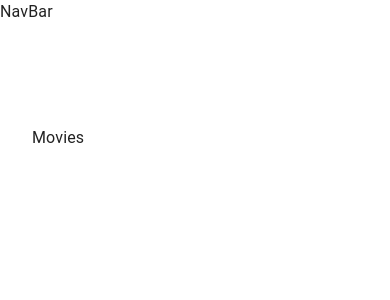
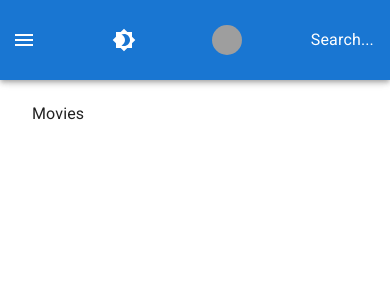
Before and after one commit to Clio18/Filmpire-MUI, a React (Create React App) app: page / in a window 390 px wide. Shown: the top 300 px of the page. Built offline with nearby package versions, Linux system fonts and the light colour scheme; grey boxes are pictures that could not be loaded.

Commit message:
NavBar was implemented (createTheme, makeStyles, useTheme, useStyles, mui)

```diff
--- a/package.json
+++ b/package.json
@@ -9,6 +9,7 @@
     "@material-ui/styles": "^4.11.5",
     "@mui/icons-material": "^5.10.3",
     "@mui/material": "^5.10.3",
+    "@mui/styles": "^5.10.3",
     "@reduxjs/toolkit": "^1.8.5",
     "@testing-library/jest-dom": "^5.16.5",
     "@testing-library/react": "^13.3.0",
--- a/public/index.html
+++ b/public/index.html
@@ -11,6 +11,10 @@
     />
     <link rel="apple-touch-icon" href="%PUBLIC_URL%/logo192.png" />
     <link rel="manifest" href="%PUBLIC_URL%/manifest.json" />
+    <link
+      rel="stylesheet"
+      href="https://fonts.googleapis.com/css?family=Roboto:300,400,500,700&display=swap"
+    />
     <title>Filmpire</title>
   </head>
   <body>
--- a/src/components/NavBar/NavBar.jsx
+++ b/src/components/NavBar/NavBar.jsx
@@ -1,5 +1,81 @@
 import React from 'react';
+import {
+  AppBar,
+  IconButton,
+  Toolbar,
+  Drawer,
+  Button,
+  Avatar,
+  useMediaQuery,
+} from '@mui/material';
+import {
+  Menu,
+  AccountCircle,
+  Brightness4,
+  Brightness7,
+} from '@mui/icons-material';
+import { Link } from 'react-router-dom';
+import { useTheme } from '@mui/material/styles';
+import useStyles from './styles';
 
-const NavBar = () => <div>NavBar</div>;
+const NavBar = () => {
+  const classes = useStyles();
+  const theme = useTheme();
+  const isMobile = useMediaQuery('(max-width: 600px)');
+  const isAuthenticated = true;
+
+  return (
+    <AppBar position="fixed">
+      <Toolbar className={classes.toolbar}>
+        {isMobile && (
+          <IconButton
+            color="inherit"
+            edge="start"
+            style={{
+              outline: 'none',
+            }}
+            onClick={() => {}}
+            className={classes.menuButton}
+          >
+            <Menu />
+          </IconButton>
+        )}
+        <IconButton
+          color="inherit"
+          sx={{
+            ml: 1,
+          }}
+          onClick={() => {}}
+        >
+          {theme.palette.mode === 'dark' ? <Brightness7 /> : <Brightness4 />}
+        </IconButton>
+        {!isMobile && 'Search...'}
+        <div>
+          {!isAuthenticated ? (
+            <Button color="inherit" onClick={() => {}}>
+              Login &nbsp; <AccountCircle />
+            </Button>
+          ) : (
+            <Button
+              color="inherit"
+              component={Link}
+              to="/profile/:id"
+              className={classes.linkButton}
+              onClick={() => {}}
+            >
+              {!isMobile && <>My movies &nbsp; </>}
+              <Avatar
+                style={{ width: 30, height: 30 }}
+                alt="Profile"
+                src="https://cdn.pixabay.com/photo/2016/08/08/09/17/avatar-1577909_1280.png"
+              />
+            </Button>
+          )}
+        </div>
+        {isMobile && 'Search...'}
+      </Toolbar>
+    </AppBar>
+  );
+};
 
 export default NavBar;
--- /dev/null
+++ b/src/components/NavBar/styles.js
@@ -0,0 +1,20 @@
+import { makeStyles } from '@mui/styles';
+
+export default makeStyles((theme) => ({
+  toolbar: {
+    height: '80px',
+    display: 'flex',
+    justifyContent: 'space-between',
+    marginLeft: '240px',
+    [theme.breakpoints.down('sm')]: {
+      marginLeft: 0,
+      flexWrap: 'wrap',
+    },
+  },
+  menuButton: {
+    marginRight: theme.spacing(2),
+    [theme.breakpoints.up('sm')]: {
+      display: 'none',
+    },
+  },
+}));
--- a/src/index.js
+++ b/src/index.js
@@ -2,13 +2,18 @@
 import React from 'react';
 import ReactDOM from 'react-dom/client';
 import { BrowserRouter } from 'react-router-dom';
+import { createTheme, ThemeProvider } from '@mui/material/styles';
 import App from './components/App';
 
 const root = ReactDOM.createRoot(document.getElementById('root'));
+const theme = createTheme({});
+
 root.render(
-  <BrowserRouter>
-    <React.StrictMode>
-      <App />
-    </React.StrictMode>
-  </BrowserRouter>,
+  <ThemeProvider theme={theme}>
+    <BrowserRouter>
+      <React.StrictMode>
+        <App />
+      </React.StrictMode>
+    </BrowserRouter>
+  </ThemeProvider>,
 );
--- a/src/styles.js
+++ b/src/styles.js
@@ -1,4 +1,4 @@
-import { makeStyles } from '@material-ui/styles';
+import { makeStyles } from '@mui/styles';
 
 export default makeStyles(() => ({
   root: {
```
Also changed, not shown: 1 other file (tests, documents, lock files or other folders).
